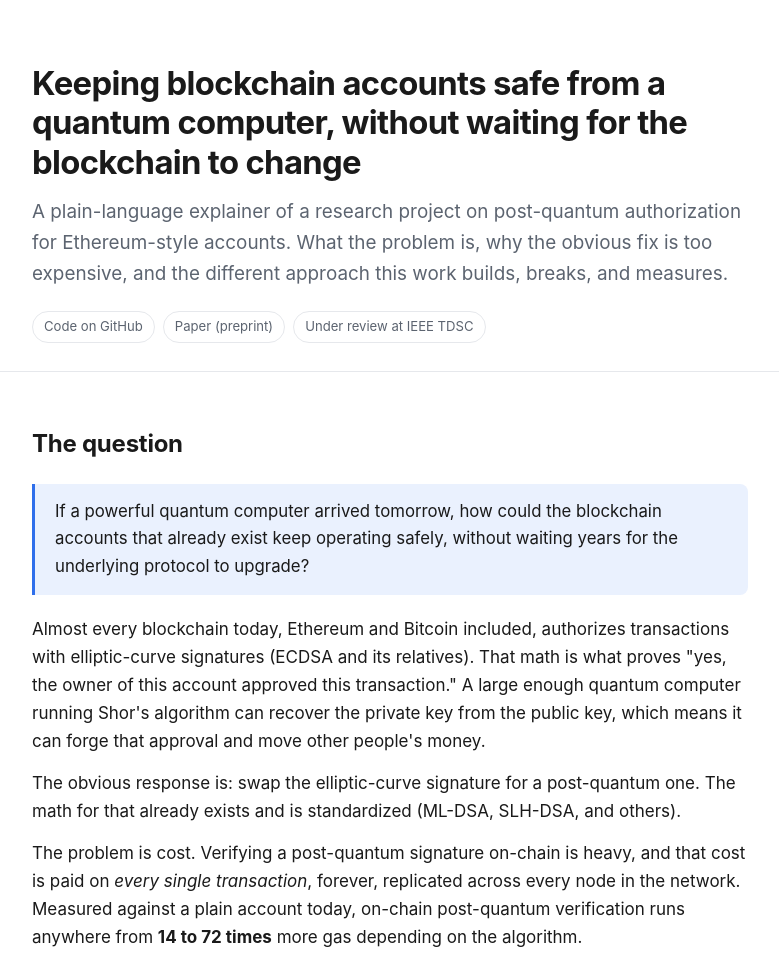
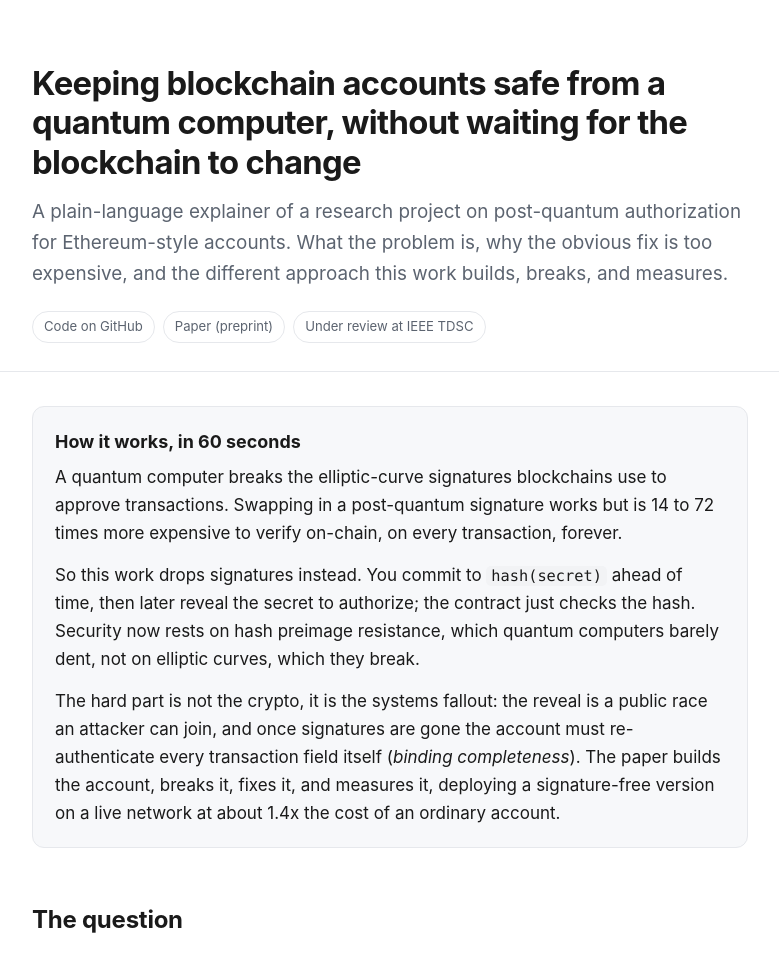
Before and after one commit to amarshat/quantum-commit-authorization, a plain HTML site: page docs/index.html in a window 1280 px wide. Shown: the top 954 px of the page, without its empty margins (250-1029 px from the left). Drawn offline with Linux system fonts and the light colour scheme.

Commit message:
Add 'How it works, in 60 seconds' summary box at the top of the explainer

```diff
--- a/docs/index.html
+++ b/docs/index.html
@@ -93,6 +93,13 @@
 </header>
 
 <main class="wrap">
+
+<div class="card" style="margin-top:34px">
+  <h3 style="margin-top:0">How it works, in 60 seconds</h3>
+  <p style="margin-top:6px">A quantum computer breaks the elliptic-curve signatures blockchains use to approve transactions. Swapping in a post-quantum signature works but is 14 to 72 times more expensive to verify on-chain, on every transaction, forever.</p>
+  <p>So this work drops signatures instead. You commit to <code>hash(secret)</code> ahead of time, then later reveal the secret to authorize; the contract just checks the hash. Security now rests on hash preimage resistance, which quantum computers barely dent, not on elliptic curves, which they break.</p>
+  <p style="margin-bottom:0">The hard part is not the crypto, it is the systems fallout: the reveal is a public race an attacker can join, and once signatures are gone the account must re-authenticate every transaction field itself (<em>binding completeness</em>). The paper builds the account, breaks it, fixes it, and measures it, deploying a signature-free version on a live network at about 1.4x the cost of an ordinary account.</p>
+</div>
 
 <h2>The question</h2>
 <blockquote><p>If a powerful quantum computer arrived tomorrow, how could the blockchain accounts that already exist keep operating safely, without waiting years for the underlying protocol to upgrade?</p></blockquote>
```
